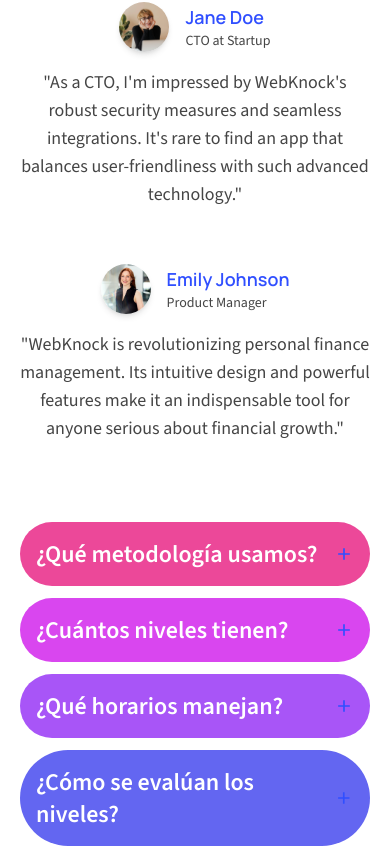
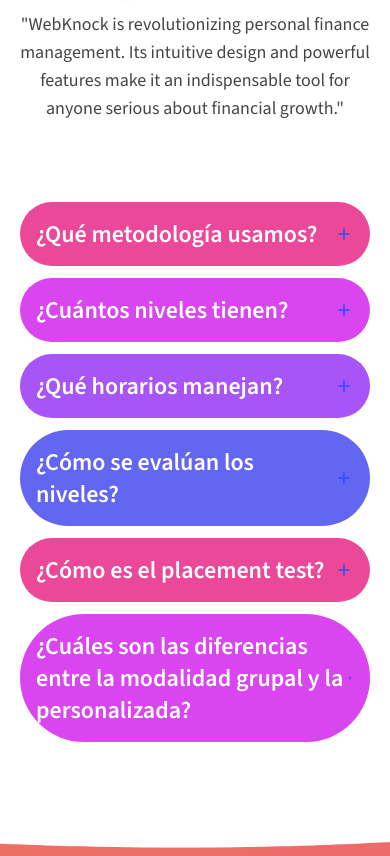
Before and after one commit to knockknowledge/webkknock, a Next.js app: page / in a window 390 px wide. Shown: the part 6215-7071 px from the top of the page. Built offline with nearby package versions, Linux system fonts and the light colour scheme.

Commit message:
Changes and new Branch

```diff
--- a/src/pages/index.tsx
+++ b/src/pages/index.tsx
@@ -17,7 +17,6 @@
       <LevelUpAction />
 
       <Container>
-
         <Section id="about" title="" description="">
           <Benefits />
         </Section>
@@ -25,25 +24,22 @@
         <Logos />
 
         <Section id="plans" title="Nuestros Programas" description="">
-          <div className="-mb-20 relative z-10">
+          <div className="-mb-60 relative z-10 md:-mb-40">
             <Pricing />
           </div>
         </Section>
-
       </Container>
 
       <PlaylistSpotify />
 
       <Container>
-      <div className="-mt-20 relative z-10">
-        <Section id="testimonials" title="Testimonios" description="">
-
-          <Testimonials  />
-
-        </Section>
+        <div className="-mt-60 relative z-10 md:-mt-40">
+          <Section id="testimonials" title="Testimonios" description="">
+            <Testimonials />
+          </Section>
         </div>
- <div className="-mb-20 relative z-10">
-        <FAQ />
+        <div className="-mb-60 relative z-10 md:-mb-20">
+          <FAQ />
         </div>
       </Container>
 
```
